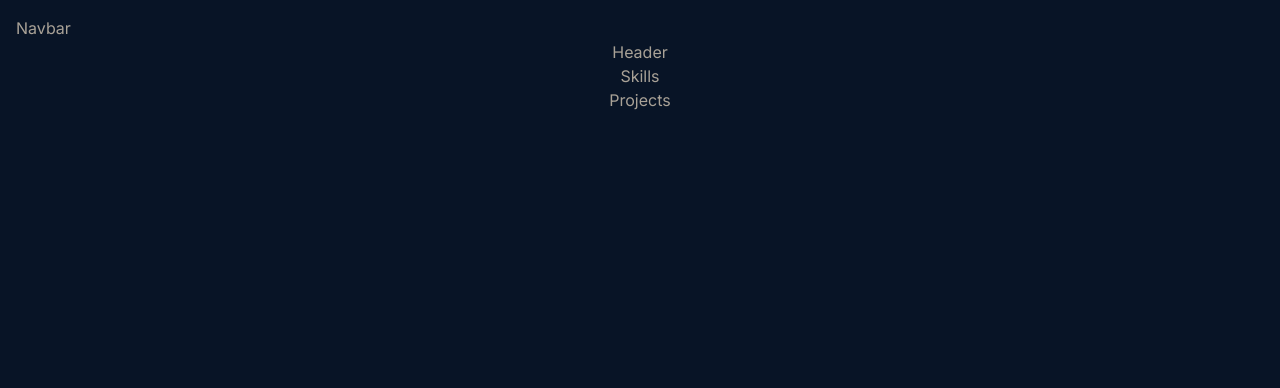
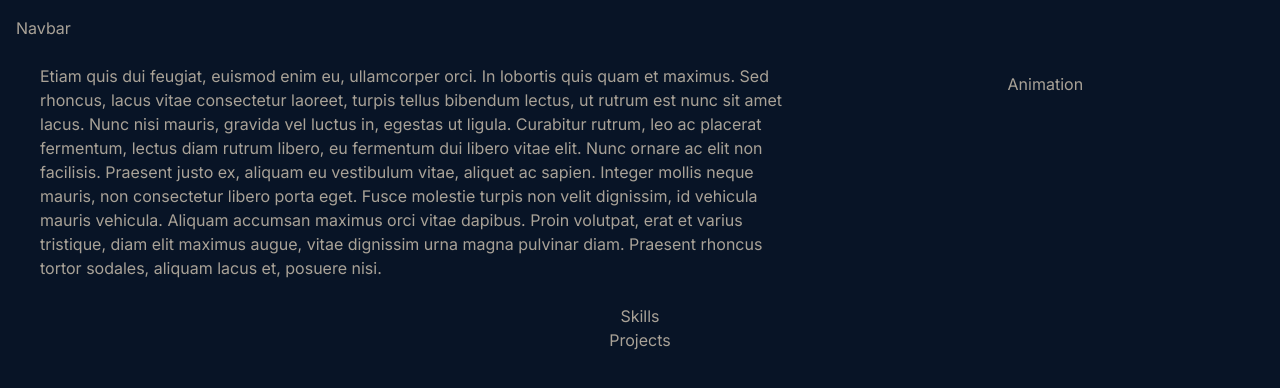
Before and after one commit to MateuszS0/Portfolio_Next.js-WIP, a Next.js app in the folder portfolio_nextjs/: page / in a window 1280 px wide. Shown: the top 388 px of the page. Built offline with nearby package versions, Linux system fonts and the light colour scheme.

Commit message:
feat: columns

```diff
--- a/portfolio_nextjs/components/Header/header.tsx
+++ b/portfolio_nextjs/components/Header/header.tsx
@@ -2,7 +2,12 @@ import Animation from "../Animation/animation";
 
 const Header = () => {
     return(
-        <div className="header-wrapper flex justify-center">Header</div>
+    <div className="header-wrapper flex justify-center">
+        <div className="w-full flex gap-4">
+            <div className="w-4/6 m-6">Etiam quis dui feugiat, euismod enim eu, ullamcorper orci. In lobortis quis quam et maximus. Sed rhoncus, lacus vitae consectetur laoreet, turpis tellus bibendum lectus, ut rutrum est nunc sit amet lacus. Nunc nisi mauris, gravida vel luctus in, egestas ut ligula. Curabitur rutrum, leo ac placerat fermentum, lectus diam rutrum libero, eu fermentum dui libero vitae elit. Nunc ornare ac elit non facilisis. Praesent justo ex, aliquam eu vestibulum vitae, aliquet ac sapien. Integer mollis neque mauris, non consectetur libero porta eget. Fusce molestie turpis non velit dignissim, id vehicula mauris vehicula. Aliquam accumsan maximus orci vitae dapibus. Proin volutpat, erat et varius tristique, diam elit maximus augue, vitae dignissim urna magna pulvinar diam. Praesent rhoncus tortor sodales, aliquam lacus et, posuere nisi.</div>
+            <div className="w-2/6 m-8"><Animation/></div>
+        </div>
+    </div>
     )
 }
 export default Header;
```
